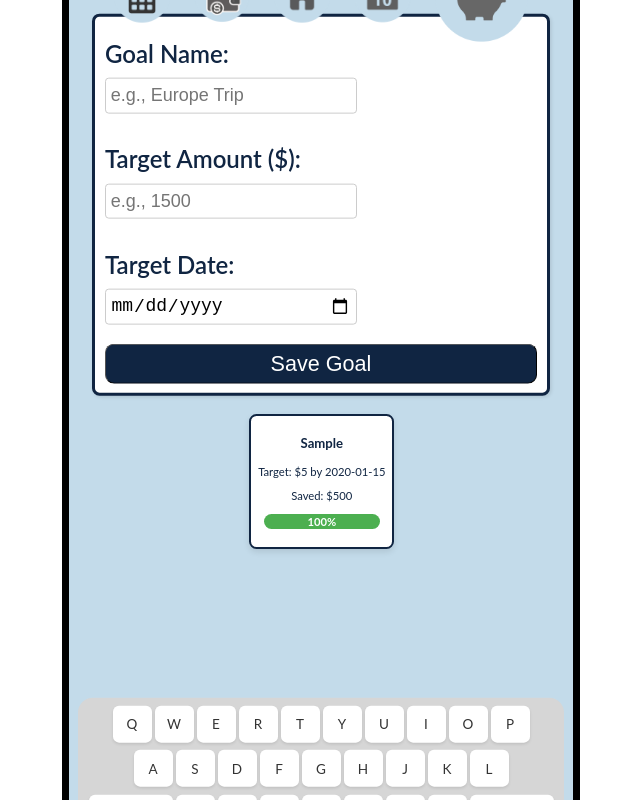
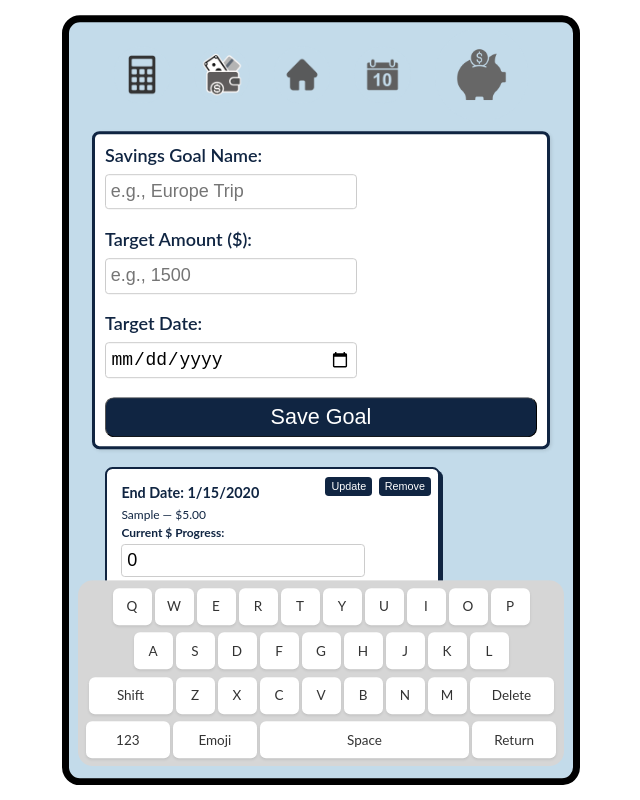
Before and after one commit to jcohen1122/CMSC434_Budget_App, a plain HTML site: page goal.html in a window 1280 px wide. Both pictures are taken after typing "Sample", "5", "2020-01-15" into the empty fields and a click on the button "Save Goal". Shown: the whole page, without its empty margins (319-959 px from the left). Drawn offline with Linux system fonts and the light colour scheme.

Commit message:
Functionality fixes

```diff
--- a/goal.html
+++ b/goal.html
@@ -7,9 +7,9 @@
   <link rel="stylesheet" href="styles.css">
   <style>
     label {
-      font-size: 2rem;
-      margin-top: 1rem;
-      margin-bottom: 0.3rem;
+      font-size: 1.5rem;
+      margin-top: .01rem;
+      margin-bottom: 0.1rem;
       display: block;
     }
 
@@ -46,11 +46,60 @@
     }
 
     #goalsContainer {
-      height: 300px;
+      width: 90%;
+      height: 4%;
       overflow-y: auto;
-      margin-top: 1rem;
-      padding: 0 1rem;
-      scroll-behavior: smooth;
+      overflow-x: hidden;
+      padding-bottom: 8rem;
+      margin-top: 0.5rem;
+    }
+
+    .goal_info_box {
+      background-color: white;
+      border: 3px solid #102542;
+      border-radius: 10px;
+      padding: 1.2rem;
+      margin: 1rem 0;
+      width: 70%;
+      box-shadow: 4px 4px 0px #102542;
+      position: relative;
+    }
+
+    .goal_date {
+      font-size: 1.2rem;
+      font-weight: bold;
+      margin-bottom: 0.5rem;
+    }
+
+    .goal_info {
+      font-size: 1rem;
+      margin: 0.3rem 0;
+    }
+
+    .remove-goal {
+      position: absolute;
+      top: 0.6rem;
+      right: 0.6rem;
+      font-size: 0.9rem;
+      padding: 0.3rem 0.5rem;
+      background-color: #102542;
+      color: white;
+      border: none;
+      border-radius: 5px;
+      cursor: pointer;
+    }
+
+    .update-goal {
+      position: absolute;
+      top: 0.6rem;
+      right: 5.5rem;
+      font-size: 0.9rem;
+      padding: 0.3rem 0.5rem;
+      background-color: #102542;
+      color: white;
+      border: none;
+      border-radius: 5px;
+      cursor: pointer;
     }
   </style>
 </head>
@@ -58,7 +107,7 @@
   <div class="device">
     <br><br><br><br><br><br><br>
     <form id="goalForm">
-      <label for="goalName">Goal Name:</label>
+      <label for="goalName">Savings Goal Name:</label>
       <input type="text" id="goalName" name="goalName" placeholder="e.g., Europe Trip" class="input_box" required />
 
       <label for="targetAmount">Target Amount ($):</label>
@@ -71,8 +120,6 @@
     </form>
 
     <div id="goalsContainer"></div>
-
-    <br><br><br><br><br>
 
     <div class="tabcontainer">
       <button onclick="window.location.href='budget.html'">
@@ -137,33 +184,79 @@
   </div>
 
   <script>
-    document.getElementById("goalForm").addEventListener("submit", function (e) {
-      e.preventDefault();
+     const goalArea = document.getElementById("goalsContainer");
+      const form = document.getElementById("goalForm");
+      let goals = JSON.parse(localStorage.getItem("goals") || "[]");
 
-      const goalName = document.getElementById("goalName").value;
-      const targetAmount = parseFloat(document.getElementById("targetAmount").value);
-      const targetDate = document.getElementById("targetDate").value;
+      function updateGoals() {
+        goalArea.innerHTML = "";
+        goals.forEach((goal, index) => addGoalToLocal(goal, index));
+      }
 
-      const savedAmount = 500;
-      const progressPercent = Math.min((savedAmount / targetAmount) * 100, 100).toFixed(0);
+      function addGoalToLocal(goal, index) {
+        const div = document.createElement("div");
+        div.className = "goal_info_box";
+        const currentProgress = goal.currentProgress || 0;
+        const percentUsed = Math.min((currentProgress / goal.amount) * 100, 100).toFixed(1);
 
-      const goalBox = document.createElement("div");
-      goalBox.className = "progress-box";
-      goalBox.innerHTML = `
-        <h3>${goalName}</h3>
-        <p>Target: $${targetAmount} by ${targetDate}</p>
-        <p>Saved: $${savedAmount}</p>
-        <div class="progress-bar">
-          <div class="progress-fill" style="width: ${progressPercent}%;">${progressPercent}%</div>
-        </div>
-      `;
+        div.innerHTML = `
+          <div class="goal_date">End Date: ${new Date(goal.date).toLocaleDateString()}</div>
+          <div class="goal_info">${goal.name} — $${parseFloat(goal.amount).toFixed(2)}</div>
+          <button class="remove-goal" onclick="removeGoal(${index})">Remove</button>
+          <button class="update-goal" onclick="updateGoal(${index})">Update</button>
+          <div class="goal_info"><strong>Current $ Progress: </strong></div>
+          <input class="current_progress" type="number" id="progress-${index}" value="${currentProgress}">
+          <label id="progress-label-${index}" for="progress-bar" style="display:flex;justify-self:center;">${percentUsed}%</label>
+          <div class="progress-bar">
+            <div id="progress-bar-fill-${index}" class="progress-bar-color2" style="width: ${percentUsed}%;"></div>
+          </div>
+        `;
+        goalArea.appendChild(div);
+      }
 
-      const container = document.getElementById("goalsContainer");
-      container.appendChild(goalBox);
-      container.scrollTop = container.scrollHeight;
+      function removeGoal(index) {
+        goals.splice(index, 1);
+        localStorage.setItem("goals", JSON.stringify(goals));
+        updateGoals();
+      }
 
-      document.getElementById("goalForm").reset();
-    });
+      function updateGoal(index) {
+        const progressInput = document.getElementById(`progress-${index}`);
+        const label = document.getElementById(`progress-label-${index}`);
+        const bar = document.getElementById(`progress-bar-fill-${index}`);
+
+        const currentProgress = parseFloat(progressInput.value);
+        const goalAmount = parseFloat(goals[index].amount);
+
+        if (isNaN(currentProgress) || currentProgress < 0) {
+          alert("Please enter a valid progress amount.");
+          return;
+        }
+
+        const percent = Math.min((currentProgress / goalAmount) * 100, 100);
+        label.textContent = `${percent.toFixed(1)}%`;
+        bar.style.width = `${percent}%`;
+
+        goals[index].currentProgress = currentProgress;
+        goals[index].percentUsed = percent;
+
+        localStorage.setItem("goals", JSON.stringify(goals));
+      }
+
+      form.onsubmit = (e) => {
+        e.preventDefault();
+        const goal = {
+          date: targetDate.value,
+          name: goalName.value,
+          amount: targetAmount.value,
+        };
+        goals.push(goal);
+        localStorage.setItem("goals", JSON.stringify(goals));
+        updateGoals();
+        form.reset();
+      };
+
+      updateGoals();
   </script>
 </body>
 </html>
```
